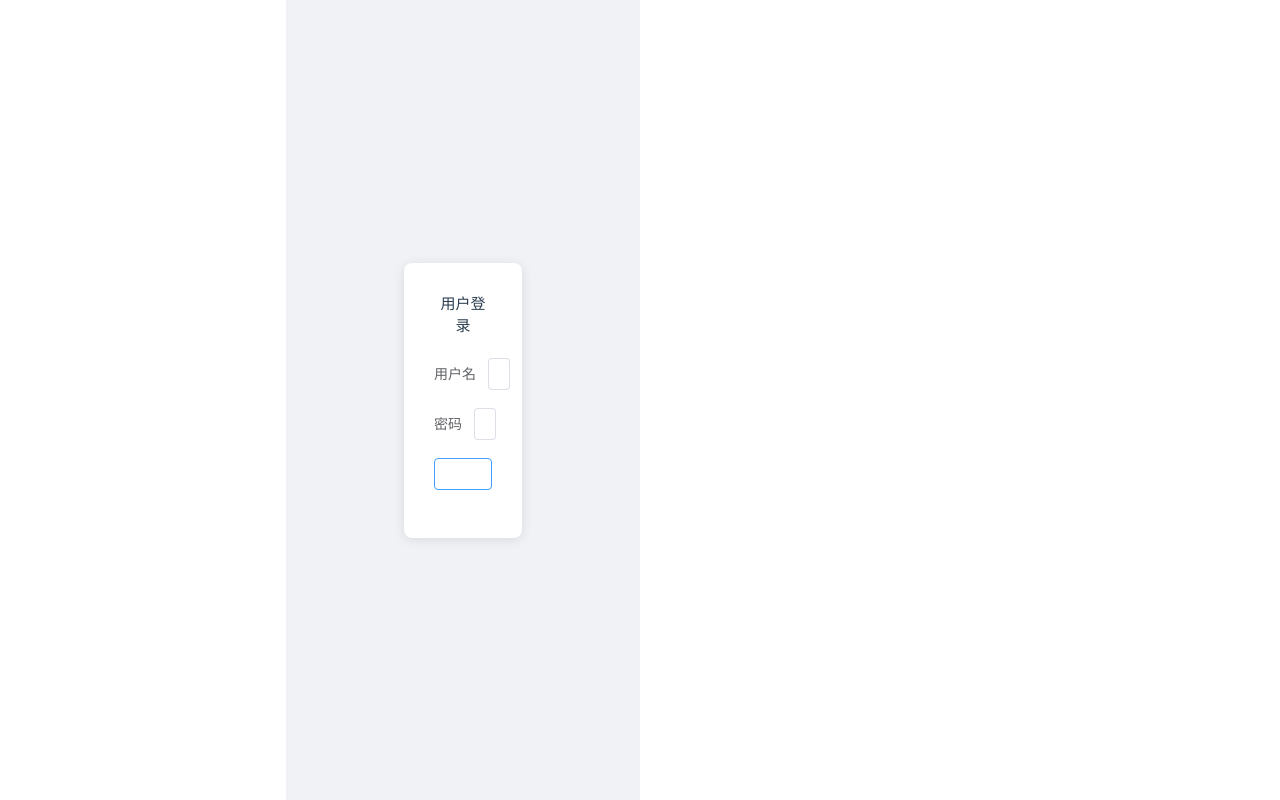
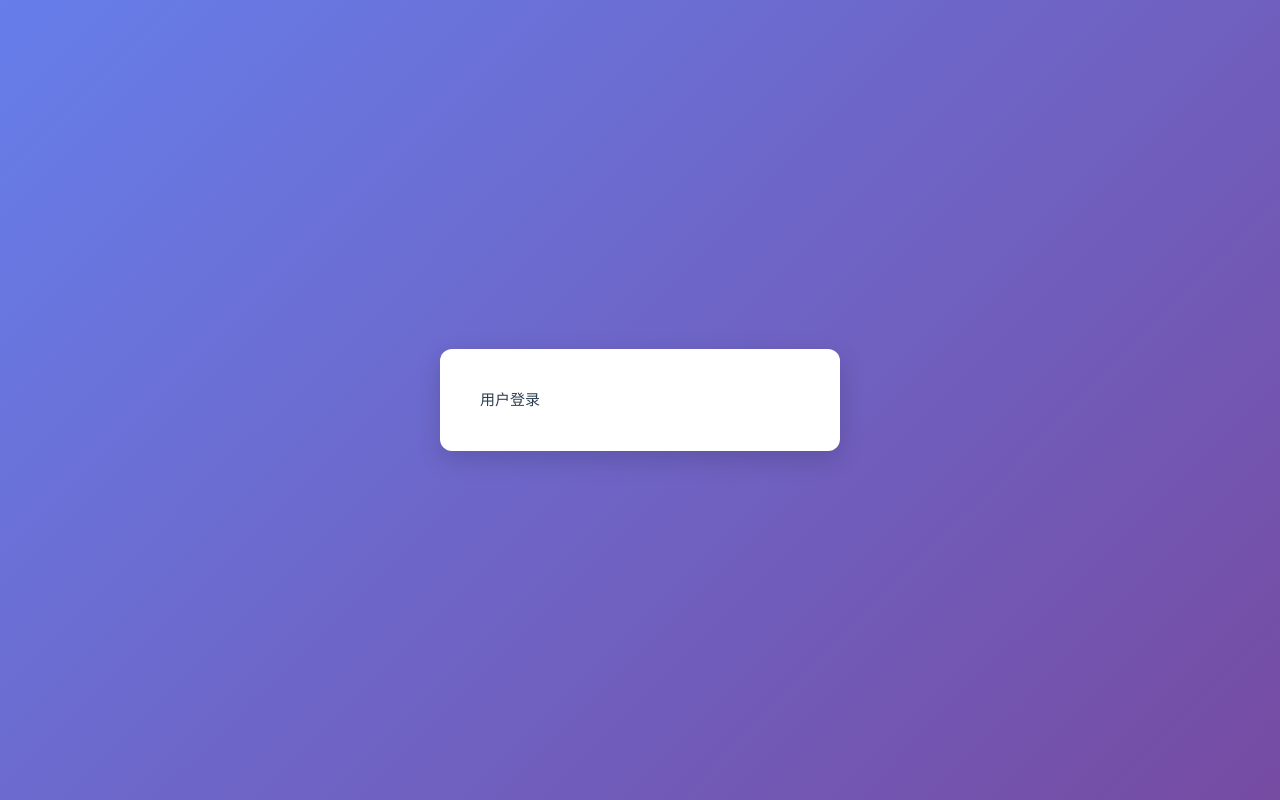
Before and after one commit to n0bo-git/sql-, a Vue app in the folder edu-vue3/: page /login in a window 1280 px wide. Built offline with nearby package versions, Linux system fonts and the light colour scheme.

Commit message:
修改了父元素整体默认布局，完成了响应式布局

```diff
--- a/edu-vue3/src/App.vue
+++ b/edu-vue3/src/App.vue
@@ -1,23 +1,14 @@
 //配置网页
+<template>
+  <router-view></router-view>
+</template>
+
+
 <script setup>
 
 </script>
 
-<template>
-  <router-view></router-view>
-</template>
 
 <style>
-    .btn{
-    @apply
-   bg-indigo-500
-   text-white
-    px-4
-    py-4
-    rounded-full
-    transition
-    duration-500
-    hover:(bg-yellow-500 text-green-500)
-    focus:(ring-6 ring-yellow-600);
-  }
+
 </style>
--- a/edu-vue3/src/assets/main.css
+++ b/edu-vue3/src/assets/main.css
@@ -1,35 +1,7 @@
 @import './base.css';
 
 #app {
-  max-width: 1280px;
-  margin: 0 auto;
-  padding: 2rem;
+  wiadth: 100vw;
+  min-height: 100vh;
   font-weight: normal;
 }
-
-a,
-.green {
-  text-decoration: none;
-  color: hsla(160, 100%, 37%, 1);
-  transition: 0.4s;
-  padding: 3px;
-}
-
-@media (hover: hover) {
-  a:hover {
-    background-color: hsla(160, 100%, 37%, 0.2);
-  }
-}
-
-@media (min-width: 1024px) {
-  body {
-    display: flex;
-    place-items: center;
-  }
-
-  #app {
-    display: grid;
-    grid-template-columns: 1fr 1fr;
-    padding: 0 2rem;
-  }
-}
--- a/edu-vue3/src/pages/AboutView.vue
+++ b/edu-vue3/src/pages/AboutView.vue
@@ -4,5 +4,5 @@
   </div>
 </template>
 
-<style>
+<style scoped>
 </style>
--- a/edu-vue3/src/pages/UserLogin.vue
+++ b/edu-vue3/src/pages/UserLogin.vue
@@ -1,21 +1,13 @@
 <template>
   <div class="login-container">
-    <el-row class="login-row" type="flex" justify="center" align="middle">
-      <el-col :xs="20" :sm="16" :md="12" :lg="8" :xl="6">
+    <el-row
+    type="flex"
+    justify="center"
+    align="middle"
+    class="login-row">
+      <el-col :span="24" class="login-col">
         <div class="login-box">
-          <!-- 这里放置你的登录表单 -->
-          <h2 style="text-align: center; margin-bottom: 20px;">用户登录</h2>
-          <el-form>
-            <el-form-item label="用户名">
-              <el-input placeholder="请输入用户名"></el-input>
-            </el-form-item>
-            <el-form-item label="密码">
-              <el-input type="password" placeholder="请输入密码"></el-input>
-            </el-form-item>
-            <el-form-item>
-              <el-button type="primary" style="width: 100%;">登录</el-button>
-            </el-form-item>
-          </el-form>
+          <h2>用户登录</h2>
         </div>
       </el-col>
     </el-row>
@@ -23,24 +15,31 @@
 </template>
 
 <style scoped>
-/* 确保容器占满全屏 */
 .login-container {
-  height: 100vh;
-  width: 100%;
-  background-color: #f0f2f5; /* 可选：背景色 */
+  width: 100vw;
+  min-height: 100vh;
+  background: linear-gradient(135deg, #667eea 0%, #764ba2 100%);
+}
+
+/* 关键：让 el-row 占满容器 */
+.login-row {
+  width: 100% !important;
+  min-height: 100vh;
+  margin: 0 !important;  /* 覆盖 el-row 默认 margin */
+}
+
+/* 关键：让 el-col 内容居中 */
+.login-col {
   display: flex;
   justify-content: center;
   align-items: center;
 }
 
-.login-row {
-  width: 100%;
-}
-
 .login-box {
-  padding: 30px;
-  background-color: #fff;
-  border-radius: 8px;
-  box-shadow: 0 2px 12px 0 rgba(0, 0, 0, 0.1);
+  width: 400px;
+  padding: 40px;
+  background: #fff;
+  border-radius: 12px;
+  box-shadow: 0 8px 24px rgba(0, 0, 0, 0.15);
 }
 </style>
--- a/edu-vue3/src/pages/UserShopping.vue
+++ b/edu-vue3/src/pages/UserShopping.vue
@@ -134,7 +134,6 @@ export default {
   }
 }
 </script>
-
 <style scoped>
 .homeContainer{
   width: 70%;
```
